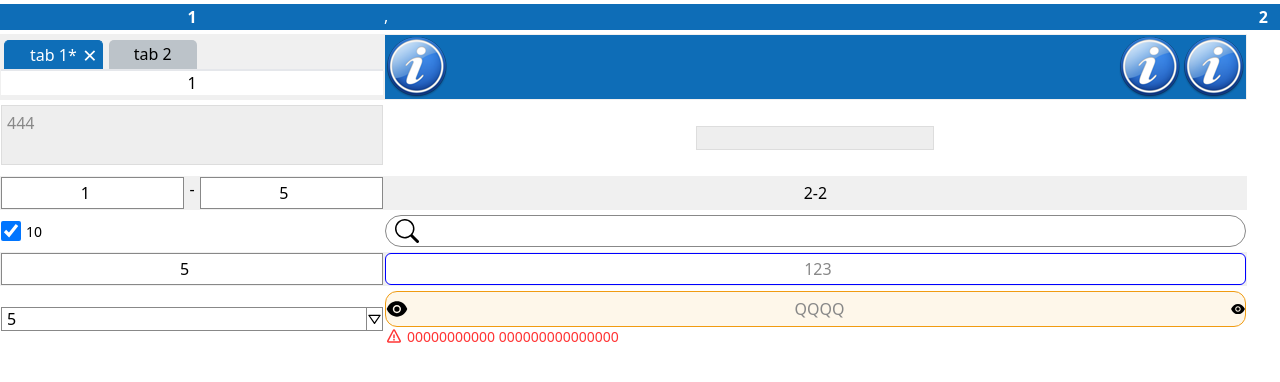
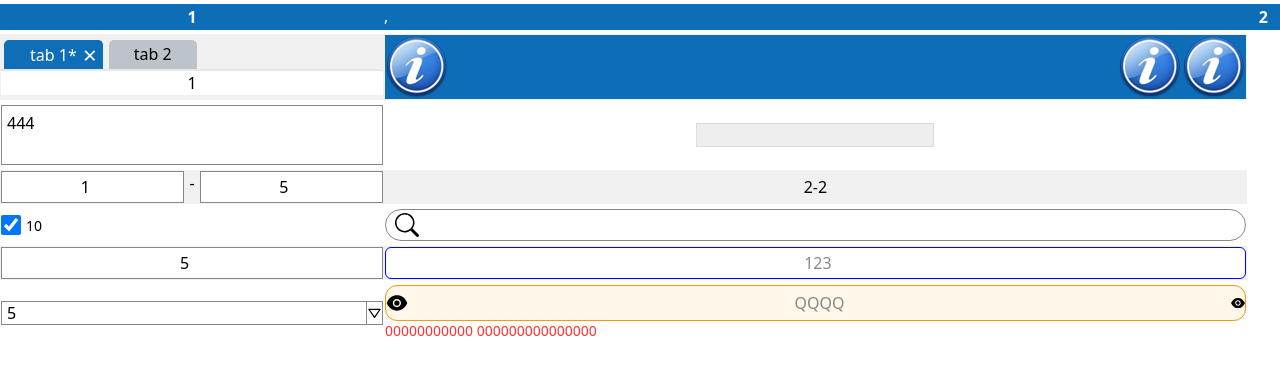
Before and after one commit to xinq05679/react-components, a React (Vite) app: page / in a window 1280 px wide. Shown: the top 382 px of the page. Built offline with nearby package versions, Linux system fonts and the light colour scheme.

Commit message:
Add the Textarea and TextareaWithErrorMessage components

```diff
--- a/index.ts
+++ b/index.ts
@@ -8,7 +8,8 @@ export * from "./src/components/header/BasicHeader";
 export * from "./src/components/input/BasicLink";
 export * from "./src/components/input/TextInput";
 export * from "./src/components/input/TextInput1";
-export * from "./src/components/input/BasicTextarea";
+export * from "./src/components/input/Textarea";
+export * from "./src/components/input/TextareaWithErrorMessage";
 export * from "./src/components/list/BasicList";
 export * from "./src/components/list/BasicListItem";
 export * from "./src/components/search/BasicSearchBar";
--- a/src/App.tsx
+++ b/src/App.tsx
@@ -23,7 +23,6 @@ import BasicContextMenuItem from "./components/contextmenu/BasicContextMenuItem"
 import { ContextMenuItemType } from "./metadata/ContextMenuItemType";
 import useContextMenu from "./hooks/useContextMenu";
 import { ButtonType } from "./metadata/ButtonType";
-import BasicTextarea from "./components/input/BasicTextarea";
 import BasicDateTimePicker from "./components/datetime/BasicDateTimePicker";
 import TextInput1 from "./components/input/TextInput1";
 import { BasicSearchTextBox } from "./components/search/BasicSearchBar";
@@ -32,6 +31,8 @@ import { TwoNumericInput } from "./components/numeric/TwoNumericInput";
 import classNames from "classnames";
 import ToolBar from "./components/toolbar/ToolBar";
 import ToolTip from "./components/tooltip/ToolTip";
+import Textarea from "./components/input/Textarea";
+import TextareaWithErrorMessage from "./components/input/TextareaWithErrorMessage";
 
 const App: React.FC = () => {
   const [value, setValue] = useState("444");
@@ -122,11 +123,10 @@ const App: React.FC = () => {
               </tr>,
               <tr>
                 <td>
-                  <BasicTextarea
+                  <TextareaWithErrorMessage
                     onValueChanged={(value) => console.log(value)}
                     onSubmit={(value) => setValue(value)}
                     text={value}
-                    readOnly
                   />
                 </td>
                 <td>
@@ -217,6 +217,7 @@ const App: React.FC = () => {
                     errorMessage="00000000000  000000000000000"
                     placeholder="QQQQ"
                     inputStyle={{ css: "h-[36px] rounded-xl" }}
+                    hideErrorIcon
                     // onValueChanged={(value) => console.log(value)}
                     onSubmit={(value) => {
                       setValue(value);
--- a/src/components/input/TextInput1.tsx
+++ b/src/components/input/TextInput1.tsx
@@ -3,16 +3,27 @@ import { BiError } from "react-icons/bi";
 import { ComponentStyleMerging } from "../../..";
 import BasicTextInput, { TextInputProps } from "./TextInput";
 import { MergeComponentStyle } from "../../..";
-import { forwardRef, useRef, useState } from "react";
+import React, { forwardRef, useRef, useState } from "react";
 
 export interface TextInput1Props extends TextInputProps {
   prefixIcon?: React.ReactNode;
   suffixIcon?: React.ReactNode;
   errorMessage?: React.ReactNode;
+  hideErrorIcon?: boolean;
 }
 
 export const TextInput1 = forwardRef<HTMLInputElement, TextInput1Props>(
-  ({ prefixIcon, suffixIcon, errorMessage, inputStyle, ...others }, ref) => {
+  (
+    {
+      prefixIcon,
+      suffixIcon,
+      errorMessage,
+      inputStyle,
+      hideErrorIcon,
+      ...others
+    },
+    ref
+  ) => {
     const prefixIconDivRef = useRef<HTMLDivElement>(null);
     const suffixIconDivRef = useRef<HTMLDivElement>(null);
     const [forceUpdateRef, setForceUpdateRef] = useState(true);
@@ -88,7 +99,9 @@ export const TextInput1 = forwardRef<HTMLInputElement, TextInput1Props>(
             style={_errorMessageStyle.style}
           >
             <BiError
-              className={_errorMessageIconStyle.css}
+              className={classNames(_errorMessageIconStyle.css, {
+                hidden: hideErrorIcon,
+              })}
               style={_errorMessageIconStyle.style}
             />
             {errorMessage}
--- a/src/components/input/BasicTextarea.tsx
+++ b/src/components/input/Textarea.tsx
@@ -1,41 +1,27 @@
-import { useRef, useState } from "react";
+import classNames from "classnames";
+import { MergeComponentStyle } from "../../utility/componentUtility";
+import { useState } from "react";
 import { ComponentStyleMerging } from "../../metadata/ComponentStyle";
-import { MergeComponentStyle } from "../../utility/componentUtility";
-import classNames from "classnames";
 
-export interface BasicTextarea
-  extends Omit<
-    React.HTMLAttributes<HTMLTextAreaElement>,
-    | "onSubmit"
-    | "onSubmitCapture"
-    | "onChange"
-    | "value"
-    | "className"
-    | "readOnly"
-    | "style"
-  > {
+export interface TextareaProps {
   text?: string;
+  name?: string;
   textareaStyle?: ComponentStyleMerging;
-  formStyle?: ComponentStyleMerging;
   onValueChanged?: (value: string) => void;
   onSubmit?: (value: string) => void;
   readOnly?: boolean;
-  [key: string]: any;
 }
 
-export const BasicTextarea: React.FC<BasicTextarea> = ({
+export const Textarea: React.FC<TextareaProps> = ({
   text = "",
+  name,
   textareaStyle,
-  formStyle,
+  onSubmit,
   onValueChanged,
-  onSubmit,
-  onBlur,
   readOnly,
-  ...others
 }) => {
   const [inputValue, setInputValue] = useState("");
   const [submitValue, setSubmitValue] = useState("");
-  const btnRef = useRef<HTMLButtonElement>(null);
 
   if (submitValue !== text) {
     setSubmitValue(text);
@@ -71,23 +57,12 @@ export const BasicTextarea: React.FC<BasicTextarea> = ({
     textareaStyle
   );
 
-  others.onBlur = (event: React.FocusEvent<HTMLTextAreaElement>) => {
-    btnRef.current?.click();
-    onBlur?.(event);
-  };
-
-  const _formStyle = MergeComponentStyle(
-    { css: classNames("h-[100%] w-[100%]") },
-    formStyle
-  );
-
   function handleValueChanged(event: React.ChangeEvent<HTMLTextAreaElement>) {
     setInputValue(event.target.value);
     onValueChanged?.(event.target.value);
   }
 
-  function handleSubmit(event: React.FormEvent<HTMLFormElement>) {
-    event.preventDefault();
+  function handleSubmit() {
     if (submitValue !== inputValue) {
       setSubmitValue(inputValue);
       onSubmit?.(inputValue);
@@ -95,22 +70,16 @@ export const BasicTextarea: React.FC<BasicTextarea> = ({
   }
 
   return (
-    <form
-      onSubmit={handleSubmit}
-      className={_formStyle?.css}
-      style={_formStyle?.style}
-    >
     <textarea
       value={inputValue}
+      name={name}
       onChange={handleValueChanged}
+      onBlur={handleSubmit}
       className={_textareaStyle.css}
       style={_textareaStyle.style}
       readOnly={readOnly}
-        {...others}
     />
-      <button ref={btnRef} className="hidden" type="submit" />
-    </form>
   );
 };
 
-export default BasicTextarea;
+export default Textarea;
--- /dev/null
+++ b/src/components/input/TextareaWithErrorMessage.tsx
@@ -0,0 +1,56 @@
+import classNames from "classnames";
+import { BiError } from "react-icons/bi";
+import Textarea, { TextareaProps } from "./Textarea";
+import { ComponentStyleMerging } from "../../..";
+import { MergeComponentStyle } from "../../..";
+
+export interface TextareaWithErrorMessageProps extends TextareaProps {
+  errorMessage?: React.ReactNode;
+  hideErrorIcon?: boolean;
+}
+
+export const TextareaWithErrorMessage: React.FC<
+  TextareaWithErrorMessageProps
+> = ({ errorMessage, textareaStyle, hideErrorIcon, ...others }) => {
+  const _textareaStyle = MergeComponentStyle(
+    {
+      css: classNames({
+        "border-[#f09b11] hover:border-[#f09b11] focus:border-[#f09b11]":
+          errorMessage,
+      }),
+    },
+    // @ts-ignore
+    textareaStyle
+  );
+
+  const _errorMessageStyle = {
+    css: classNames("flex items-start", "text-sm text-[#f00]/80 text-start"),
+  } as ComponentStyleMerging;
+
+  const _errorMessageIconStyle = {
+    css: classNames("shrink-0", "me-1", "w-[18px] h-[18px]"),
+  } as ComponentStyleMerging;
+
+  return (
+    <div className={classNames("flex flex-col")}>
+      <Textarea textareaStyle={_textareaStyle} {...others} />
+      {/* Error Message */}
+      {errorMessage && (
+        <div
+          className={_errorMessageStyle.css}
+          style={_errorMessageStyle.style}
+        >
+          <BiError
+            className={classNames(_errorMessageIconStyle.css, {
+              hidden: hideErrorIcon,
+            })}
+            style={_errorMessageIconStyle.style}
+          />
+          {errorMessage}
+        </div>
+      )}
+    </div>
+  );
+};
+
+export default TextareaWithErrorMessage;
```
Lines whose indentation alone changed are shown as unchanged.
